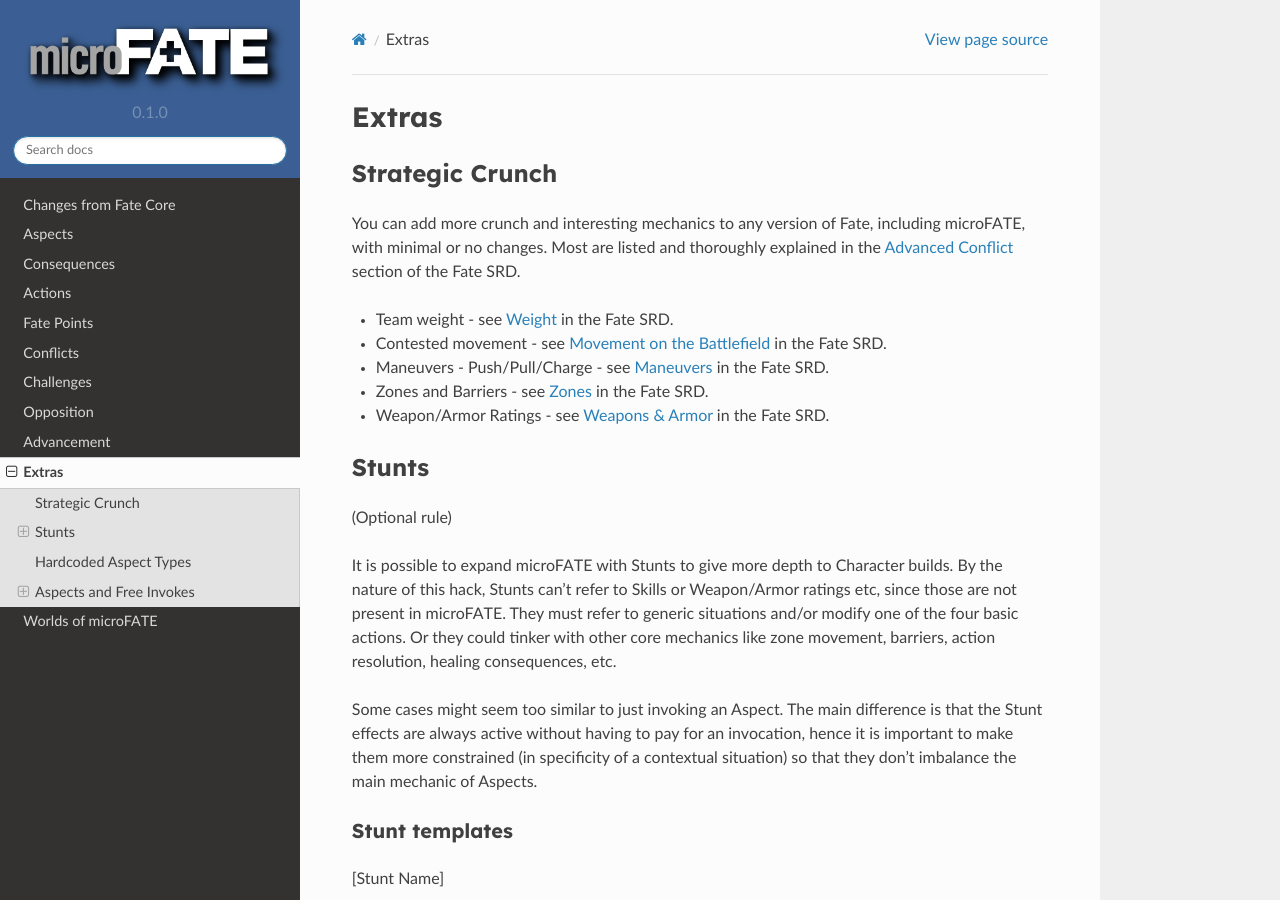
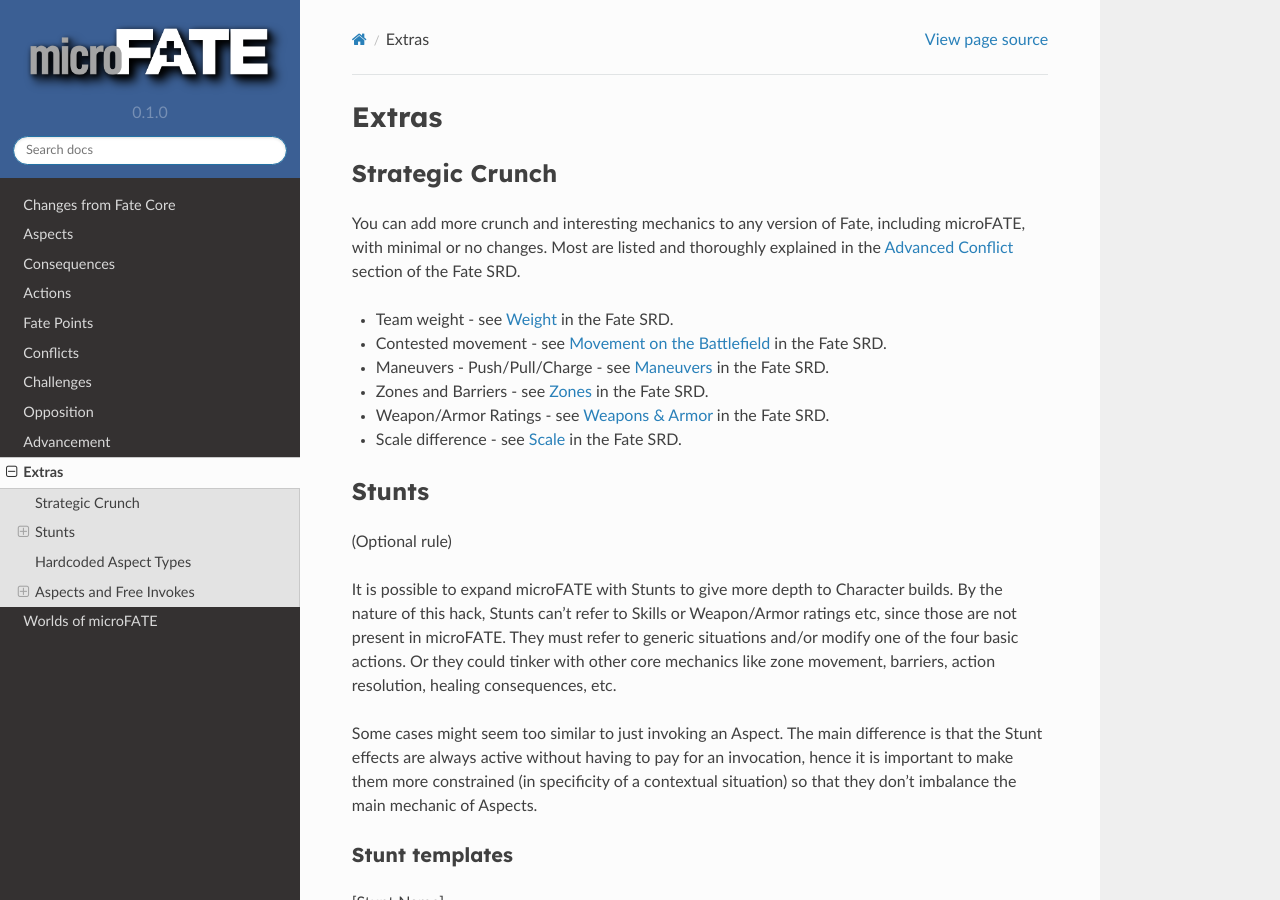
Before and after one commit to TaTooKa/microfate, a Sphinx documentation site: the page built from docs/source/pages/extras.rst, in a window 1280 px wide and 900 px high. Built offline with Sphinx 7.4.7 and the Read the Docs theme 2.0.0, drawn with Linux system fonts in a browser that asks for light colours.

Commit message:
add another extra.

```diff
--- a/docs/source/pages/extras.rst
+++ b/docs/source/pages/extras.rst
@@ -12,6 +12,7 @@
 -  Maneuvers - Push/Pull/Charge - see `Maneuvers <https://fate-srd.com/war-ashes/advanced-conflict#maneuvers>`_ in the Fate SRD.
 -  Zones and Barriers - see `Zones <https://fate-srd.com/fate-system-toolkit/zones>`_ in the Fate SRD.
 -  Weapon/Armor Ratings - see `Weapons & Armor <https://fate-srd.com/fate-core/more-examples-extras#weapon-and-armor-ratings>`_ in the Fate SRD.
+-  Scale difference - see `Scale <https://fate-srd.com/fate-system-toolkit/scale>`_ in the Fate SRD.
 
 Stunts
 ------
```
